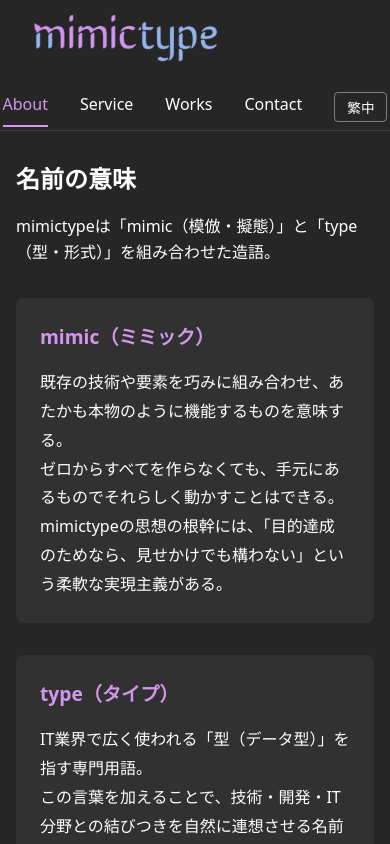
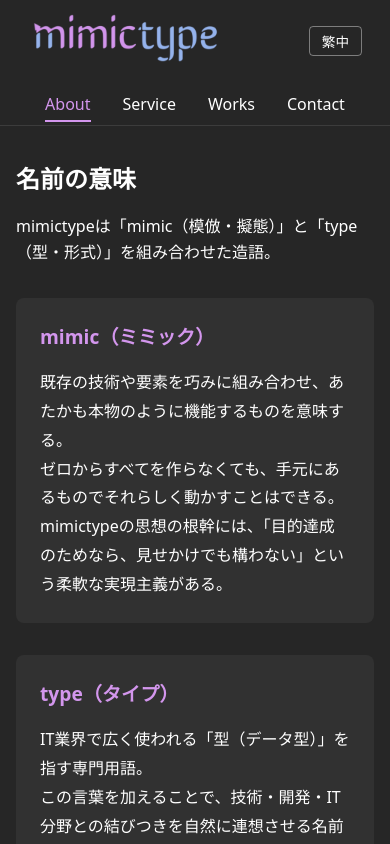
Before and after one commit to mimictype/mimictype.github.io, a React (Vite) app: page /about in a window 390 px wide. Shown: the top 844 px of the page. Built offline with nearby package versions, Linux system fonts and the light colour scheme.

Commit message:
言語切り替えボタン微調整

```diff
--- a/src/components/Header.css
+++ b/src/components/Header.css
@@ -22,6 +22,12 @@
   justify-content: space-between;
   align-items: center;
   padding-left: 0;
+}
+
+.header-container > .lang-switch-btn {
+  order: 3;
+  margin-left: 2rem;
+  flex-shrink: 0;
 }
 
 .logo-container {
@@ -82,6 +88,7 @@
     gap: 1rem;
     padding-left: 0;
     padding-right: 0;
+    position: relative;
   }
 
   .header .container {
@@ -93,6 +100,14 @@
     align-self: flex-start;
     margin-left: 0;
     padding-left: 0;
+  }
+
+  .header-container > .lang-switch-btn {
+    position: absolute;
+    top: 18px;
+    right: 28px;
+    margin-left: 0;
+    order: unset;
   }
 
   .nav-list {
--- a/src/components/Header.jsx
+++ b/src/components/Header.jsx
@@ -20,6 +20,9 @@ function Header() {
             <img src={logo} alt="mimictype Logo" className="logo" />
           </Link>
         </div>
+        <button className="lang-switch-btn" onClick={toggleLang} aria-label="Switch language">
+          {lang === 'ja' ? '繁中' : '日本語'}
+        </button>
         <nav className="nav">
           <ul className="nav-list">
             <li className="nav-item">
@@ -34,11 +37,6 @@ function Header() {
             <li className="nav-item">
               <Link to="/contact" className={`nav-link ${currentPath === '/contact' ? 'active' : ''}`}>Contact</Link>
             </li>
-            <li className="nav-item">
-              <button className="lang-switch-btn" onClick={toggleLang} aria-label="Switch language">
-                {lang === 'ja' ? '繁中' : '日本語'}
-              </button>
-            </li>
           </ul>
         </nav>
       </div>
```
